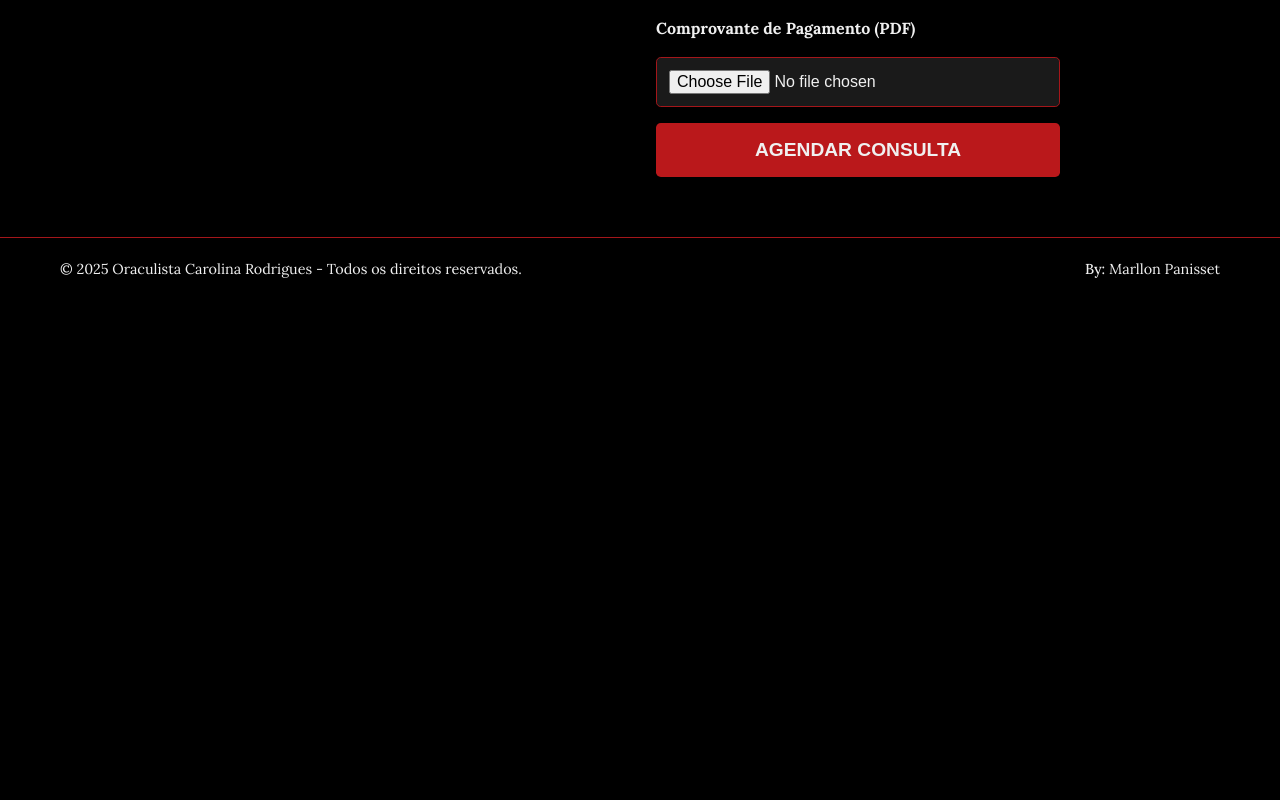
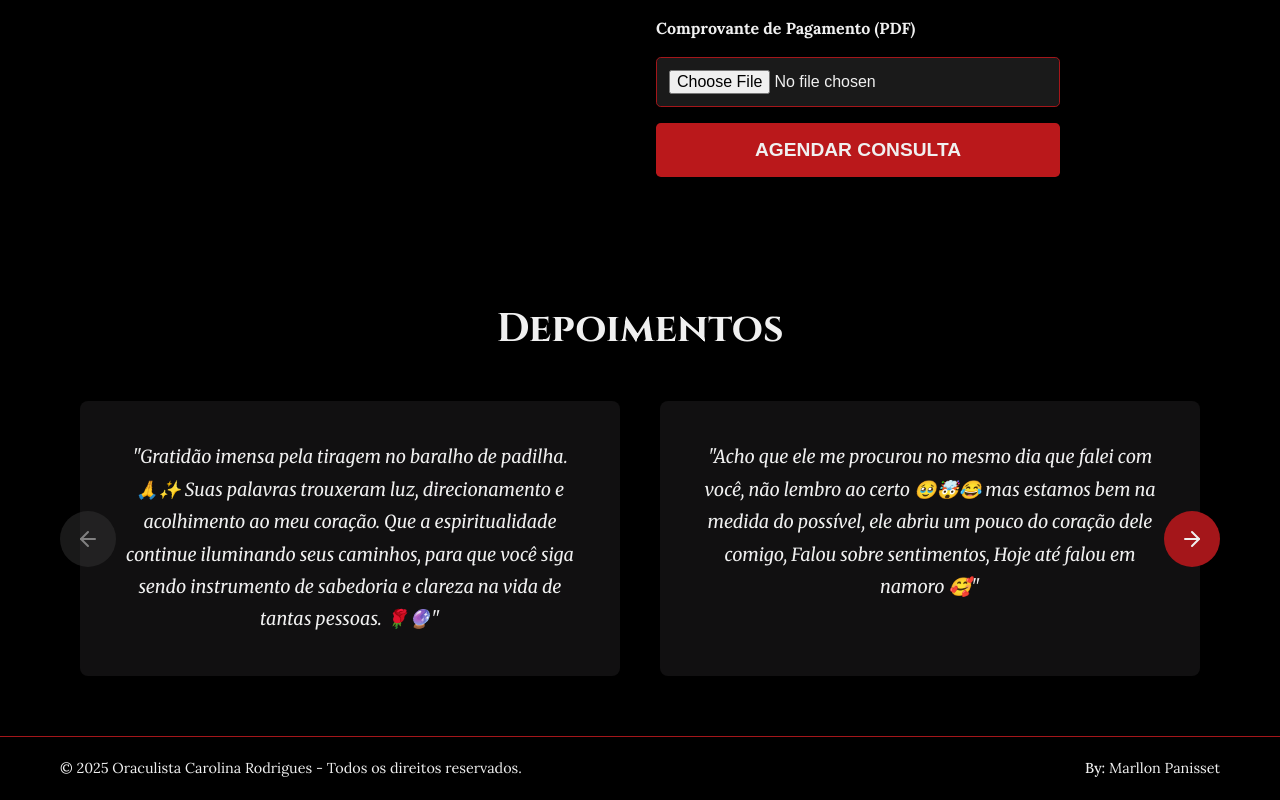
Before and after one commit to marllonpanisset/carolina-rodrigues-oraculista, a website: page index.html in a window 1280 px wide. Shown: the part 1933-2733 px from the top of the page. Before the commit the page ends 2234 px from the top, so only its background shows below. Drawn offline with nearby package versions, Linux system fonts and the light colour scheme; no server answers.

Commit message:
aplicando slider de depoimentos

```diff
--- a/index.html
+++ b/index.html
@@ -17,8 +17,7 @@
         <link rel="stylesheet" href="/styles/style.css">
         <link rel="preconnect" href="https://fonts.googleapis.com">
         <link rel="preconnect" href="https://fonts.gstatic.com" crossorigin>
-        <link href="https://fonts.googleapis.com/css2?family=Cinzel:wght@400;700&family=Lora:ital,wght@0,400..700;1,400..700&display=swap" rel="stylesheet">
-        <script src="https://cdn.jsdelivr.net/npm/@supabase/supabase-js@2"></script>
+<link href="https://fonts.googleapis.com/css2?family=Cinzel:wght@400;700&family=Lora:ital,wght@0,400..700;1,400..700&family=Merriweather:ital,wght@0,400;0,700;1,400;1,700&display=swap" rel="stylesheet">        <script src="https://cdn.jsdelivr.net/npm/@supabase/supabase-js@2"></script>
     </head>
 <body>
 
@@ -97,6 +96,38 @@
                 </form>
             </div>
         </section>
+
+        <section id="depoimentos" class="depoimentos">
+            <div class="depoimentos-container">
+                <h2>Depoimentos</h2>
+                <div class="slider-wrapper">
+                    <div class="slider-track">
+                        <div class="depoimento">
+                            <p>"Gratidão imensa pela tiragem no baralho de padilha. 🙏✨ Suas palavras trouxeram luz, direcionamento e acolhimento ao meu coração. Que a espiritualidade continue iluminando seus caminhos, para que você siga sendo instrumento de sabedoria e clareza na vida de tantas pessoas. 🌹🔮"</p>
+                        </div>
+                        <div class="depoimento">
+                            <p>"Acho que ele me procurou no mesmo dia que falei com você, não lembro ao certo 🥹🤯😂 mas estamos bem na medida do possível, ele abriu um pouco do coração dele comigo, Falou sobre sentimentos, Hoje até falou em namoro 🥰"</p>
+                        </div>
+                        <div class="depoimento">
+                            <p>"tu tirou um peso enorme das minhas costas, achei que estaria fazendo papel de besta! kkkk
+                            foi maravilhoso, muito obrigada mesmo! 🥰
+                            futuramente venho fazer outra! 🥰"</p>
+                        </div>
+                        <div class="depoimento">
+                            <p>"Oi, boa tarde, eu queria agradecer pela tiragem, gostei muito da forma como você explicou e conduziu. Gostaria também, se possível, que você me enviasse a tabela de preços para futuras consultas, porque provavelmente vou querer fazer outras tiragens com você em breve. Obrigada desde já 💕"</p>
+                        </div>
+
+                    </div>
+                    <button id="prev-btn" class="slider-btn prev-btn">
+                        <svg xmlns="http://www.w3.org/2000/svg" width="24" height="24" viewBox="0 0 24 24" fill="none" stroke="currentColor" stroke-width="2" stroke-linecap="round" stroke-linejoin="round" class="feather feather-arrow-left"><line x1="19" y1="12" x2="5" y2="12"></line><polyline points="12 19 5 12 12 5"></polyline></svg>
+                    </button>
+                    <button id="next-btn" class="slider-btn next-btn">
+                        <svg xmlns="http://www.w3.org/2000/svg" width="24" height="24" viewBox="0 0 24 24" fill="none" stroke="currentColor" stroke-width="2" stroke-linecap="round" stroke-linejoin="round" class="feather feather-arrow-right"><line x1="5" y1="12" x2="19" y2="12"></line><polyline points="12 5 19 12 12 19"></polyline></svg>
+                    </button>
+                </div>
+
+            </div>
+        </section>
     </main>
 
     <footer>
@@ -116,5 +147,6 @@
     </div>
 
     <script src="/scripts/script.js"></script>
+   <script src="/scripts/slider.js"></script>
 </body>
 </html>
--- /dev/null
+++ b/scripts/slider.js
@@ -0,0 +1,57 @@
+document.addEventListener('DOMContentLoaded', () => {
+    const sliderTrack = document.querySelector('.slider-track');
+    const prevBtn = document.getElementById('prev-btn');
+    const nextBtn = document.getElementById('next-btn');
+    const depoimentos = document.querySelectorAll('.depoimento');
+
+    let currentIndex = 0;
+    const slidesPerView = window.innerWidth <= 768 ? 1 : 2;
+    const totalSlides = depoimentos.length;
+
+    // Função para atualizar o slider
+    const updateSlider = () => {
+        // Calcula a largura de um depoimento, incluindo a margem
+        const depoimentoWidth = depoimentos[0].offsetWidth + (parseFloat(getComputedStyle(depoimentos[0]).marginLeft) * 2);
+
+        // Calcula a posição do transform
+        const transformValue = -currentIndex * depoimentoWidth;
+        sliderTrack.style.transform = `translateX(${transformValue}px)`;
+
+        // Habilita/desabilita os botões
+        prevBtn.disabled = currentIndex === 0;
+        nextBtn.disabled = currentIndex >= totalSlides - slidesPerView;
+    };
+
+    // Função para mover para o próximo slide
+    const slideNext = () => {
+        if (currentIndex < totalSlides - slidesPerView) {
+            currentIndex += slidesPerView;
+            updateSlider();
+        }
+    };
+
+    // Função para mover para o slide anterior
+    const slidePrev = () => {
+        if (currentIndex > 0) {
+            currentIndex -= slidesPerView;
+            updateSlider();
+        }
+    };
+
+    // Event listeners para os botões
+    nextBtn.addEventListener('click', slideNext);
+    prevBtn.addEventListener('click', slidePrev);
+
+    // Ajusta o slider quando a tela muda de tamanho
+    window.addEventListener('resize', () => {
+        const newSlidesPerView = window.innerWidth <= 768 ? 1 : 2;
+        if (newSlidesPerView !== slidesPerView) {
+            // Reinicia o slider para a primeira posição
+            currentIndex = 0;
+            updateSlider();
+        }
+    });
+
+    // Inicializa o slider
+    updateSlider();
+});
--- a/styles/style.css
+++ b/styles/style.css
@@ -12,6 +12,7 @@
     /* Fontes */
     --fonte-serifa: 'Cinzel', serif;
     --fonte-principal: 'Lora', serif;
+    --fonte-alternativa: 'Merriweather', serif;
 
     /* Tamanhos e Espaçamentos em REM */
     --tamanho-cabecalho: 5rem; /* 80px / 16px (tamanho padrão do navegador) */
@@ -545,3 +546,116 @@ footer a:hover {
         font-size: 1.2rem;
     }
 }
+
+/* Estilos da seção de depoimentos (versão correta e consolidada) */
+.depoimentos {
+    padding: var(--espacamento-secoes);
+    background-color: var(--cor-fundo);
+    text-align: center;
+}
+
+.depoimentos .container {
+    max-width: 80rem;
+    padding: var(--espacamento-secoes);
+}
+
+.depoimentos h2 {
+    font-family: var(--fonte-serifa);
+    font-size: 2.5rem;
+    color: var(--cor-texto-claro);
+    margin-bottom: 2.5rem;
+}
+
+/* O wrapper limita a área visível do slider */
+.slider-wrapper {
+    overflow: hidden;
+    position: relative;
+}
+
+/* O track é o elemento que será movido pelo JS */
+.slider-track {
+    display: flex;
+    transition: transform 0.5s ease-in-out;
+}
+
+/* Estilos para cada depoimento */
+.depoimento {
+    background-color: var(--cor-header);
+
+    border-radius: 0.5rem;
+    box-shadow: 0 0.25rem 0.5rem var(--cor-sombra);
+    padding: 2.5rem;
+    margin: 0 1.25rem;
+    flex-shrink: 0;
+    width: calc(50% - 2.5rem);
+}
+
+/* Estilo do texto do depoimento */
+.depoimento p {
+    font-family: var(--fonte-alternativa);
+    color: var(--cor-texto-claro);
+    font-style: italic;
+    font-size: 1.125rem;
+    line-height: 1.8;
+}
+
+
+
+@media (max-width: 48rem) {
+    .depoimento p {
+        font-size: 1rem;
+        line-height: 1.6;
+    }
+}
+
+.slider-btn {
+    position: absolute;
+    top: 50%;
+    transform: translateY(-50%);
+    background-color: var(--cor-primaria);
+    color: var(--cor-texto-claro);
+    border: none;
+    cursor: pointer;
+    font-size: 0; /* Esconde o texto, caso haja */
+    width: 3.5rem;
+    height: 3.5rem;
+    border-radius: 50%;
+    display: flex;
+    align-items: center;
+    justify-content: center;
+    transition: background-color 0.3s ease;
+    z-index: 10;
+}
+
+.prev-btn {
+    left: 0;
+}
+
+.next-btn {
+    right: 0;
+}
+
+.slider-btn:hover {
+    background-color: var(--cor-destaque);
+}
+
+.slider-btn[disabled] {
+    background-color: #333;
+    cursor: not-allowed;
+    opacity: 0.5;
+}
+
+.slider-btn svg {
+    width: 1.5rem;
+    height: 1.5rem;
+}
+
+/*---*/
+
+/* Mantenha sua media query no final do arquivo para que ela sobreponha as regras anteriores */
+@media (max-width: 48rem) {
+    .depoimento {
+        width: calc(100% - 2.5rem);
+        flex-basis: calc(100% - 2.5rem);
+    }
+}
```
